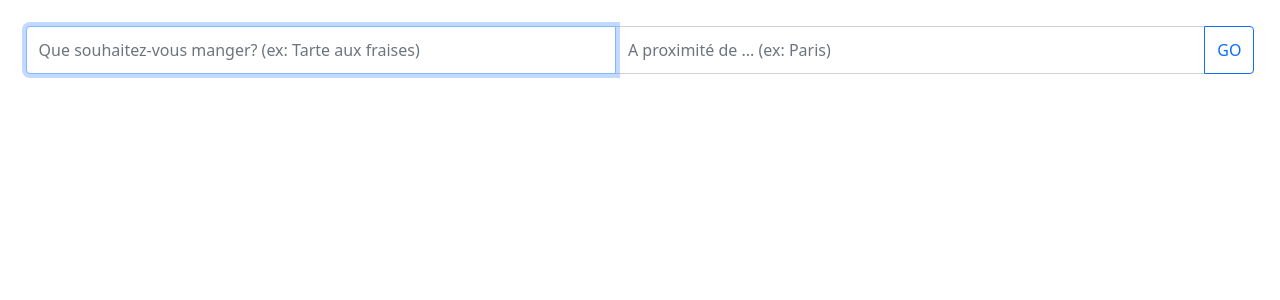
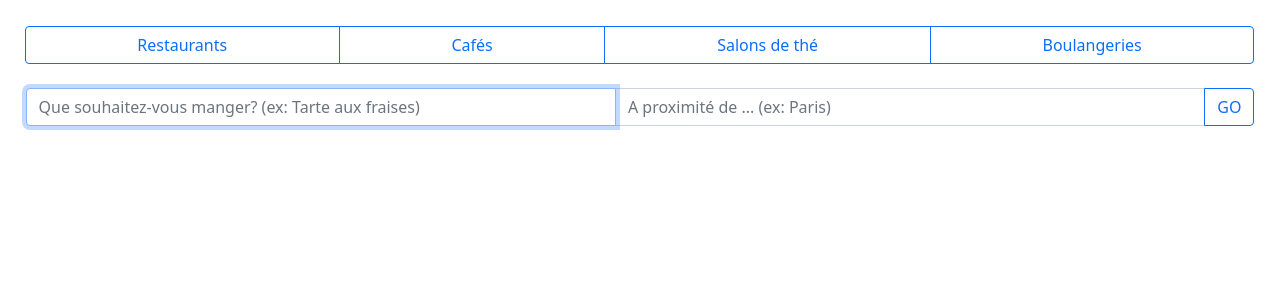
Before and after one commit to averroesk/food-search-web-app, a React (Create React App) app in the folder food-search-web-app/: page / in a window 1280 px wide. Shown: the top 300 px of the page. Built offline with nearby package versions, Linux system fonts and the light colour scheme.

Commit message:
New updates

```diff
--- a/food-search-web-app/src/components/SearchInput/SearchInput.css
+++ b/food-search-web-app/src/components/SearchInput/SearchInput.css
@@ -1,8 +1,8 @@
 .SearchInput {
 	display: flex;
+	flex-direction: column;
 	justify-content: center;
 	margin-top: 2%;
 	margin-left: 2%;
 	margin-right: 2%;
-	margin-bottom: 5%;
 }
--- a/food-search-web-app/src/components/SearchInput/SearchInput.js
+++ b/food-search-web-app/src/components/SearchInput/SearchInput.js
@@ -2,6 +2,9 @@ import './SearchInput.css';
 import Button from 'react-bootstrap/Button';
 import InputGroup from 'react-bootstrap/InputGroup';
 import FormControl from 'react-bootstrap/FormControl';
+import { useState } from 'react';
+import ToggleButton from 'react-bootstrap/ToggleButton';
+import ToggleButtonGroup from 'react-bootstrap/ToggleButtonGroup';
 // import Form from 'react-bootstrap/Form';
 
 const SearchInput = ({ mealName, setMealName, cityName, setCityName, handleOnClick }) => {
@@ -14,11 +17,51 @@ const SearchInput = ({ mealName, setMealName, cityName, setCityName, handleOnCli
 		}
 	}
 
+	function ToggleButtonGroupControlled() {
+		const [value, setValue] = useState([]);
+		const [category, setCategory] = useState('food,restaurants,bakeries,coffee,coffeeshops,tea')
+
+		/*
+		 * The second argument that will be passed to
+		 * `handleChange` from `ToggleButtonGroup`
+		 * is the SyntheticEvent object, but we are
+		 * not using it in this example so we will omit it.
+		 */
+		const handleChange = (val) => {
+		  setValue(val);
+		  if (value[0] === 1) setCategory('restaurants');
+		  else if (value[0] === 2) setCategory('coffee,coffeeshops');
+		  else if (value[0] === 3) setCategory('tea');
+		  else if (value[0] === 4) setCategory('bakeries');
+		  else if (value[0] === 1 && value[1] === 2) setCategory('restaurants,coffee,coffeeshops');
+		  // En cours d'implémentation....
+		}
+
+		return (
+		  <ToggleButtonGroup type="checkbox" value={value} onChange={handleChange}>
+			<ToggleButton variant="outline-primary" id="tbg-btn-1" value={1}>
+				Restaurants
+			</ToggleButton>
+			<ToggleButton variant="outline-primary" id="tbg-btn-2" value={2}>
+				Cafés
+			</ToggleButton>
+			<ToggleButton variant="outline-primary" id="tbg-btn-3" value={3}>
+				Salons de thé
+			</ToggleButton>
+			<ToggleButton variant="outline-primary" id="tbg-btn-4" value={4}>
+			Boulangeries
+			</ToggleButton>
+		  </ToggleButtonGroup>
+		);
+	  }
+
+
 	return (
 		<>
 			<div className='SearchInput'>
 					{/* <label htmlFor="meal"></label> */}
-					<InputGroup>
+					<ToggleButtonGroupControlled />
+					<InputGroup style={{ marginTop: '2%' }}>
 						<FormControl
 							autoFocus
 							placeholder="Que souhaitez-vous manger? (ex: Tarte aux fraises)"
@@ -26,7 +69,6 @@ const SearchInput = ({ mealName, setMealName, cityName, setCityName, handleOnCli
 							onChange={(event) => setMealName(event.target.value)}
 							onKeyPress={enterPressed}
 						/>
-					<br/><br/>
 
 						{/* <label htmlFor="city"></label> */}
 						<FormControl
--- a/food-search-web-app/src/components/ShowRestaurants/ShowRestaurants.css
+++ b/food-search-web-app/src/components/ShowRestaurants/ShowRestaurants.css
@@ -1,7 +1,7 @@
 .ResultsContainer {
 	display: flex;
 	margin-left: 2%;
-	margin-bottom: 5%;
+	margin-bottom: 4%;
 }
 
 .Image {
```
Also changed, not shown: food-search-web-app/src/App.js (+4 -6 lines). Lines whose indentation alone changed are shown as unchanged.
